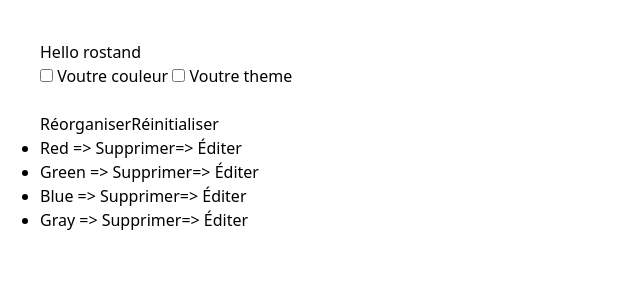
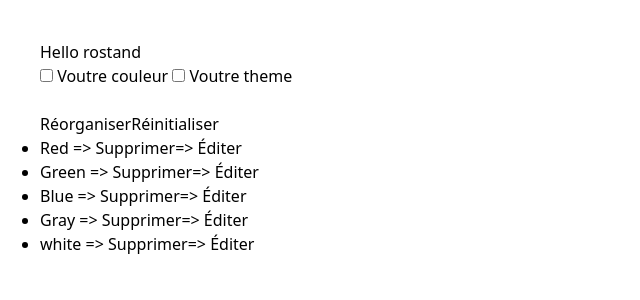
Before and after one commit to rosto-infinity/vuejs-cours03, a Vue app: page / in a window 1280 px wide. Shown: the top 300 px of the page, without its empty margins (0-640 px from the left). Built offline with nearby package versions, Linux system fonts and the light colour scheme.

Commit message:
liste vue color
liste vue color

```diff
--- a/src/Liste.vue
+++ b/src/Liste.vue
@@ -21,7 +21,7 @@
 import { ref } from "vue";
 
 // État initial des couleurs
-const initialColors = ["Red", "Green", "Blue", "Gray"];
+const initialColors = ["Red", "Green", "Blue", "Gray", "white"];
 const colors = ref([...initialColors]); // Copie de l'état initial
 const isEditing = ref(false);
 const colorToEdit = ref("");
```
